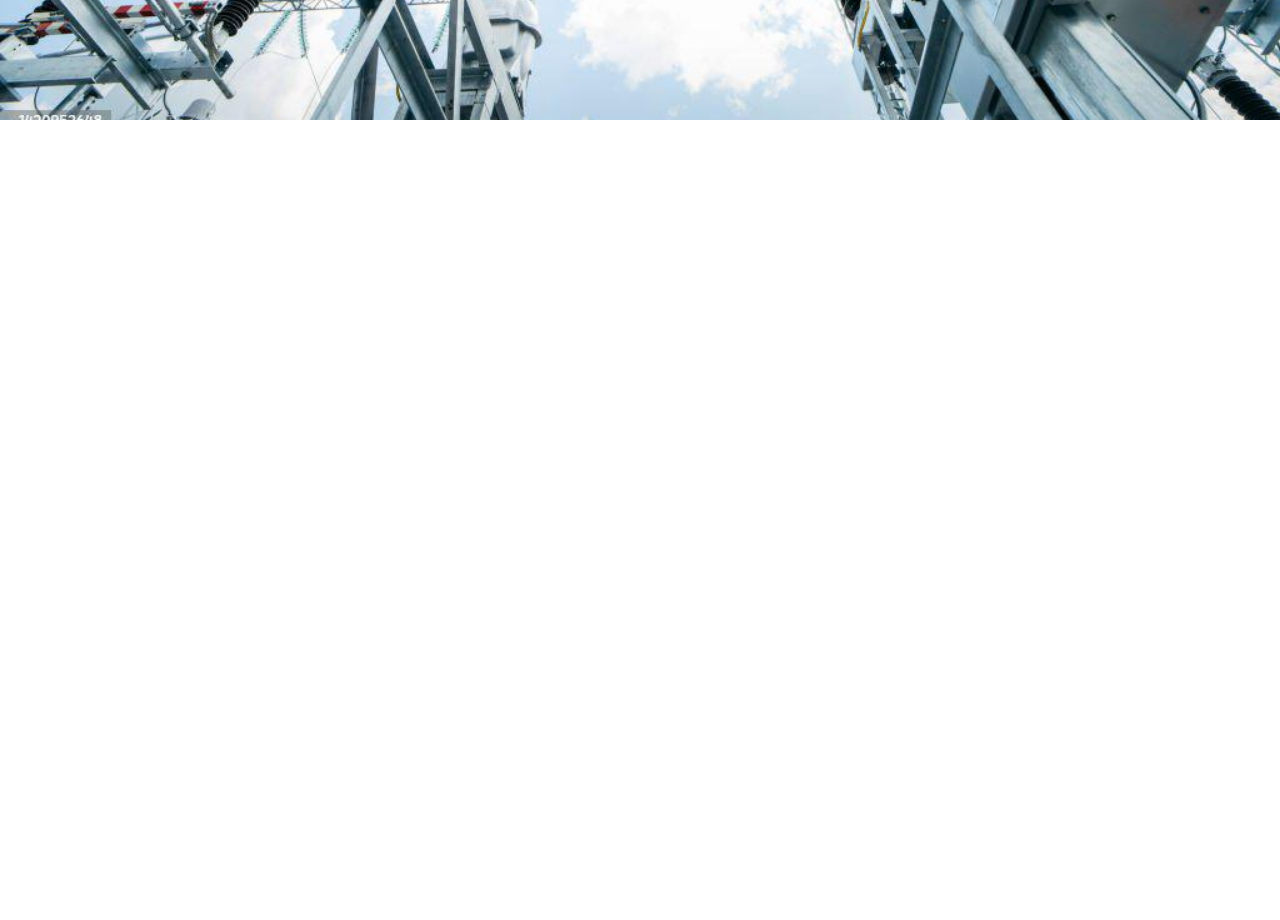
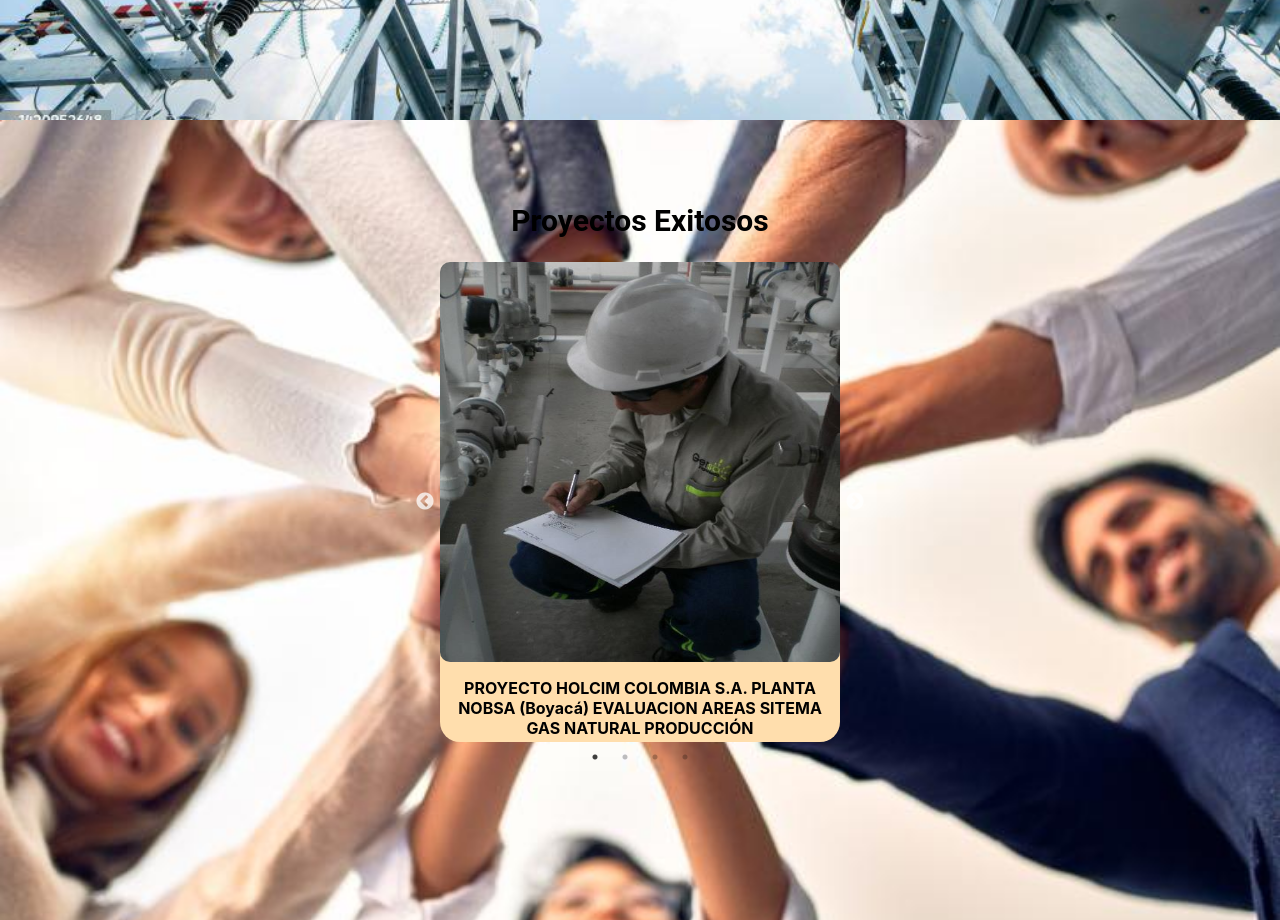
Before and after one commit to aalvizo2/gersa, a React (Create React App) app in the folder gersaFront/: page / in a window 1280 px wide. Shown: the part 680-1600 px from the top of the page. Before the commit the page ends 800 px from the top, so only its background shows below. Built offline with nearby package versions, Linux system fonts and the light colour scheme.

Commit message:
segundo carrusel funcionando

```diff
--- a/gersaFront/package.json
+++ b/gersaFront/package.json
@@ -11,6 +11,8 @@
     "react-router": "^6.17.0",
     "react-router-dom": "^6.17.0",
     "react-scripts": "5.0.1",
+    "react-slick": "^0.29.0",
+    "slick-carousel": "^1.8.1",
     "styled-components": "^6.1.0",
     "usestate": "^1.1.3",
     "web-vitals": "^2.1.4"
--- a/gersaFront/src/Pages/Home/Home.jsx
+++ b/gersaFront/src/Pages/Home/Home.jsx
@@ -1,10 +1,51 @@
 import React from 'react'
+import Slider from 'react-slick';
+import 'slick-carousel/slick/slick-theme.css';
+import 'slick-carousel/slick/slick.css';
+import { AboutLink, CarruselComponents, ContainerHome, DescriptionHome, HomeSection, TitleHome } from './HomeStyle'
+import Proyects from '../Proyects/Proyects'
+import { CarruselContainer, DescriptionCarrusel, ImgProyect, ProyectSection } from '../Proyects/ProyectStyled';
+import { DescriptionText } from '../Login/LoginStyled';
+import img1 from '../../Components/images/carrusel2img1.jpg';
+import img2 from '../../Components/images/carrusel2img2.jpg';
+import img3 from '../../Components/images/carrusel2img3.jpg';
+import img4 from '../../Components/images/carrusel2img4.jpg';
 
-import { AboutLink, ContainerHome, DescriptionHome, HomeSection, TitleHome } from './HomeStyle'
+
 
 const Home = () => {
+  const proyectosExitosos = [
+    {
+      imgSrc: img1,
+      description: 'PROYECTO HOLCIM COLOMBIA S.A. PLANTA NOBSA (Boyacá) EVALUACION AREAS SITEMA GAS NATURAL PRODUCCIÓN',
+    },
+    {
+      imgSrc: img2,
+      description: 'PROYECTO NUEVA TORRE DE CONTROL AEROPUERTO EL DORADO GRUPO FCC',
+    },
+    {
+      imgSrc: img3,
+      description: 'PROYECTO CEMEX S.A. PROYECTOS INSPECCION SILOS EN PLANTAS DE CONCRETO GERENCIA SILOS',
+    },
+    {
+      imgSrc: img4,
+      description: 'PROYECTO BODEGAS ORION PARQUE IND. INTERPARK CONSTRUCTORA ORION SAS',
+    },
+  ];
+
+  const settings = {
+    dots: true,
+    infinite: true,
+    speed: 500,
+    slidesToShow: 1,
+    slidesToScroll: 1,
+    centerMode: true,
+    centerPadding: '0',
+  };
+
+
   return (
-
+    <div>
 <HomeSection>
 
 
@@ -15,13 +56,31 @@
 
 
             <DescriptionHome>Especializada en Interventoría, certificaciones, inspecciones de equipos, END, seguridad industrial y asesorías en áreas de la Industria cementera a nivel nacional.</DescriptionHome>
+
             </ContainerHome>
             <AboutLink>Mas de Nosotros</AboutLink>
 
 
-</HomeSection>
+           </HomeSection>
 
-  )
-}
+<ProyectSection>
+        <TitleHome>Proyectos Exitosos</TitleHome>
+
+        <CarruselContainer>
+          <Slider {...settings}>
+            {proyectosExitosos.map((proyecto, index) => (
+              <CarruselComponents key={index} className={`carrusel2-${index + 1}`}>
+                <ImgProyect src={proyecto.imgSrc} alt=""  />
+            <DescriptionCarrusel>{proyecto.description}</DescriptionCarrusel>
+              </CarruselComponents>
+            ))}
+          </Slider>
+        </CarruselContainer>
+      </ProyectSection>
+      </div>
+    );
+  };
+
+
 
 export default Home
--- a/gersaFront/src/Pages/Home/HomeStyle.js
+++ b/gersaFront/src/Pages/Home/HomeStyle.js
@@ -64,3 +64,18 @@
 
 
 `
+export const CarruselComponents=styled.div`
+
+border-radius: 20px;
+  background-color: #ffdead;
+  width: 250px;
+  height: 480px;
+
+ display: flex;
+ flex-direction: column;
+justify-content: center;
+  flex-direction: column;
+  align-items: center;
+  text-align: center;
+
+`
--- /dev/null
+++ b/gersaFront/src/Pages/Proyects/ProyectStyled.js
@@ -0,0 +1,51 @@
+import { Link } from "react-router-dom";
+import styled from "styled-components";
+import backgroundImage from '../../Components/images/trabajoenequipo.jpg';
+
+
+export const ProyectSection=styled.section`
+background-image: url(${backgroundImage});
+
+background-size:cover;
+      background-repeat: no-repeat;
+      background-position: center;
+
+      display: flex;
+      flex-direction: column;
+      justify-content: center;
+      align-items: center;
+width: 100%;
+
+height:100vh;
+
+
+`
+
+
+
+export const ImgProyect=styled.img`
+border-radius: 10px;
+width: 100%;
+  height: 400px;
+display: flex;
+margin: 0 auto;
+`
+export const DescriptionCarrusel=styled.p`
+ height: 80px;
+
+      font-weight: bold;
+display: flex;
+flex-wrap: wrap;
+
+
+`
+export const CarruselContainer=styled.div`
+
+
+  width: 400px;
+  height: 600px;
+  text-align: center;
+  display: flex;
+flex-direction: column;
+margin: 0% auto;
+`
--- /dev/null
+++ b/gersaFront/src/Pages/Proyects/Proyects.jsx
@@ -0,0 +1,76 @@
+import React from 'react'
+import { CarruselContainer, DescriptionCarrusel, ImgProyect, ProyectSection } from './ProyectStyled'
+import { TitleHome } from '../Home/HomeStyle';
+import Slider from 'react-slick';
+import 'slick-carousel/slick/slick-theme.css';
+import 'slick-carousel/slick/slick.css';
+import { DescriptionText } from '../Login/LoginStyled';
+import img1 from '../../Components/images/carrusel2img1.jpg';
+import img2 from '../../Components/images/carrusel2img2.jpg';
+import img3 from '../../Components/images/carrusel2img3.jpg';
+import img4 from '../../Components/images/carrusel2img4.jpg';
+
+const Proyects = () => {
+    const proyectosExitosos = [
+      {
+        imgSrc:img1,
+        description: 'PROYECTO HOLCIM COLOMBIA S.A. PLANTA NOBSA (Boyacá) EVALUACION AREAS SITEMA GAS NATURAL PRODUCCIÓN',
+      },
+      {
+        imgSrc: img2,
+        description: 'PROYECTO NUEVA TORRE DE CONTROL AEROPUERTO EL DORADO GRUPO FCC',
+      },
+      {
+        imgSrc: img3,
+        description: 'PROYECTO CEMEX S.A. PROYECTOS INSPECCION SILOS EN PLANTAS DE CONCRETO GERENCIA SILOS',
+      },
+      {
+        imgSrc: img4,
+        description: 'PROYECTO BODEGAS ORION PARQUE IND. INTERPARK CONSTRUCTORA ORION SAS',
+      },
+    ];
+    const CustomPrevArrow = (props) => (
+      <div className="custom-prev-arrow" onClick={props.onClick}>
+        <span style={{ fontSize: '24px', color: 'black', cursor: 'pointer' }}>{'<'}</span>
+        <span style={{ marginLeft: '5px', fontSize: '16px', color: 'black' }}>Previous</span>
+      </div>
+    );
+
+    const CustomNextArrow = (props) => (
+      <div className="custom-next-arrow" onClick={props.onClick}>
+        <span style={{ fontSize: '24px', color: 'black', cursor: 'pointer' }}>{'>'}</span>
+        <span style={{ marginLeft: '5px', fontSize: '16px', color: 'black' }}>Next</span>
+      </div>
+    );
+
+    const settings = {
+      dots: true,
+      infinite: true,
+      speed: 500,
+      slidesToShow: 1,
+      slidesToScroll: 1,
+      prevArrow: <CustomPrevArrow />,
+      nextArrow: <CustomNextArrow />,
+    };
+
+
+    return (
+      <ProyectSection>
+        <TitleHome>Proyectos Exitosos</TitleHome>
+
+        <CarruselContainer>
+          <Slider {...settings}>
+            {proyectosExitosos.map((proyecto, index) => (
+              <div key={index} className={`carrusel2-${index + 1}`}>
+                {console.log('Image Source:', proyecto.imgSrc)}
+                <ImgProyect src={proyecto.imgSrc} alt=""  />
+            <DescriptionCarrusel>{proyecto.description}</DescriptionCarrusel>
+              </div>
+            ))}
+          </Slider>
+        </CarruselContainer>
+      </ProyectSection>
+    );
+  };
+
+  export default Proyects;
```
Also changed, not shown: 1 other file (tests, documents, lock files or other folders).
